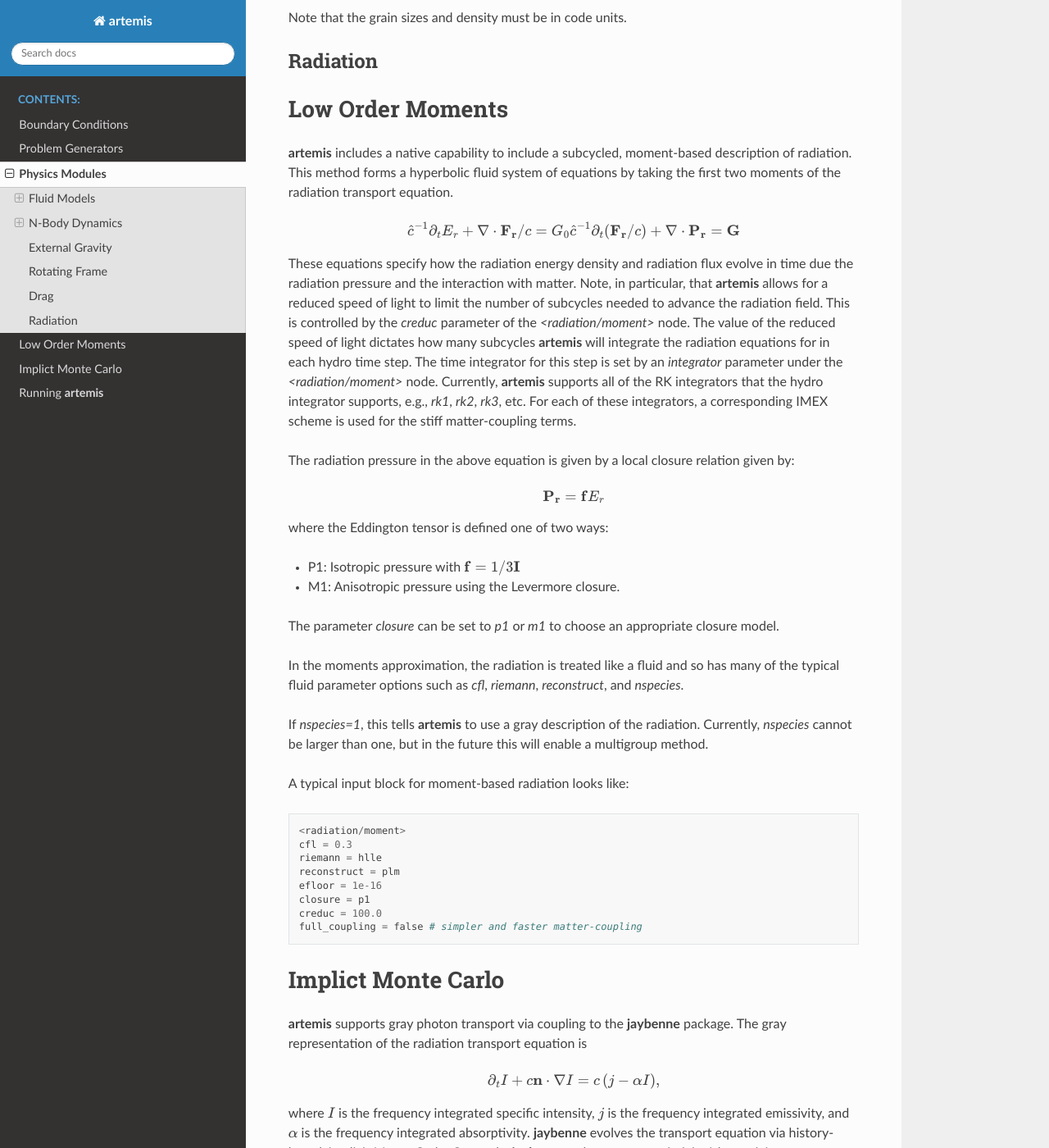
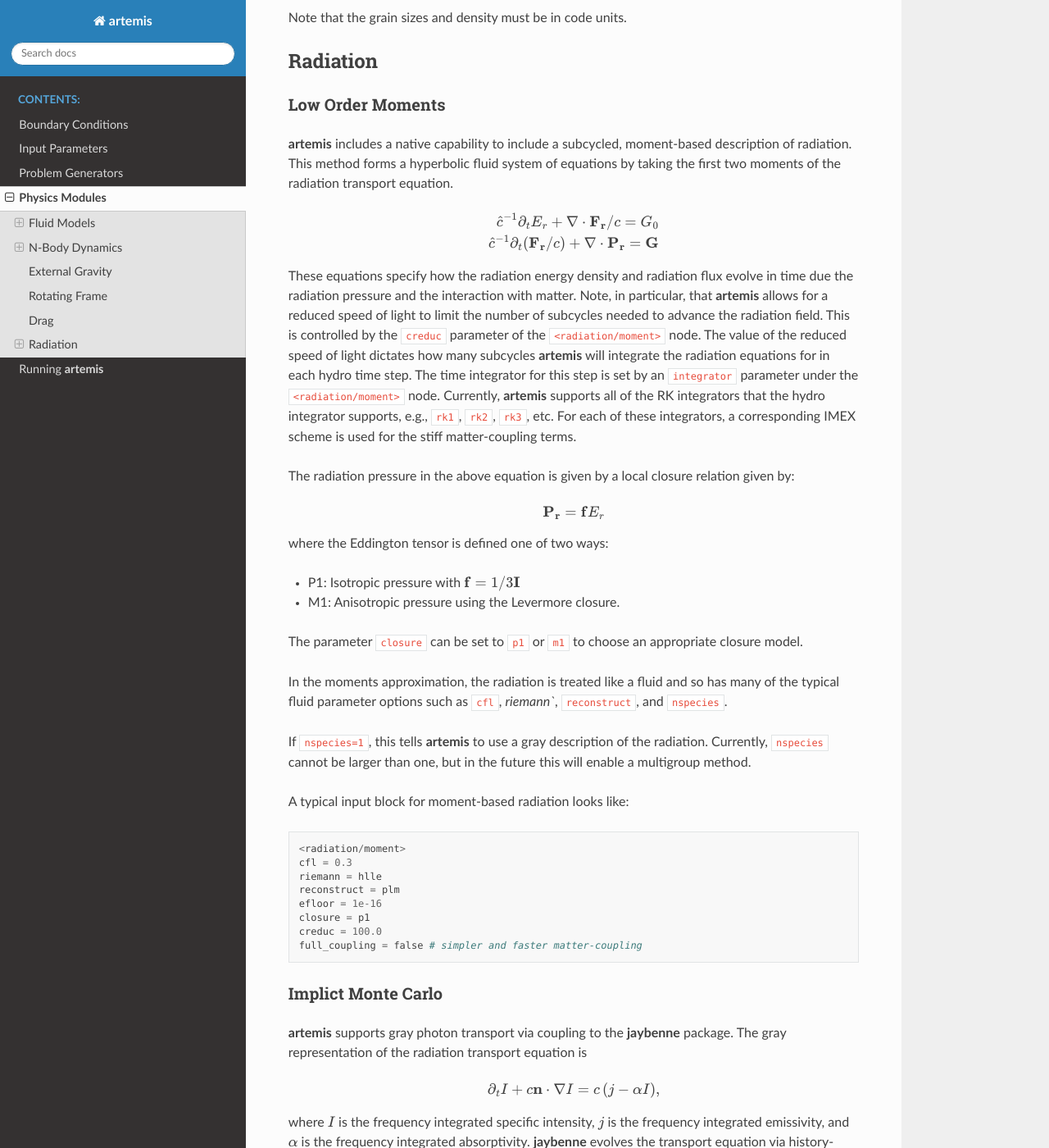
Before and after one commit to lanl/artemis, a Sphinx documentation site: the page built from doc/src/physics.rst, in a window 1280 px wide and 1400 px high, scrolled down 16986 px. Shown: the whole window at 82% size. Built offline with Sphinx 7.4.7 and the Read the Docs theme 3.1.0, drawn with Linux system fonts in a browser that asks for light colours; the version number could not be read and is left out.

Commit message:
Format docs

```diff
--- a/doc/src/physics.rst
+++ b/doc/src/physics.rst
@@ -415,6 +415,7 @@
    \frac{\partial (\rho v_r)}{\partial t} = - \gamma \rho v_r \\
    \frac{\partial (\rho v_\theta)}{\partial t} = - \gamma \rho v_\theta \\
    \frac{\partial (\rho v_\phi)}{\partial t} = - \beta \rho v_\phi \\
+
 where :math:`(r,\theta,\phi)` refers to a spherical coordinate system coordinate system centered on the particle.
 
 Two types of removal rates are available.
@@ -844,21 +845,21 @@
 ---------
 
 Low Order Moments
-=================
+^^^^^^^^^^^^^^^^^
 
 |code| includes a native capability to include a subcycled, moment-based description of radiation.
 This method forms a hyperbolic fluid system of equations by taking the first two moments of the radiation transport equation.
 
 .. math::
-   \hat{c}^{-1} \partial_t E_r + \mathbf{\nabla} \cdot \mathbf{F_r}/c = G_0
+   \hat{c}^{-1} \partial_t E_r + \mathbf{\nabla} \cdot \mathbf{F_r}/c = G_0 \\
    \hat{c}^{-1} \partial_t (\mathbf{F_r}/c) + \mathbf{\nabla} \cdot \mathbf{P_r} = \mathbf{G}
 
 These equations specify how the radiation energy density and radiation flux evolve in time due the radiation pressure and the interaction with matter.
 Note, in particular, that |code| allows for a reduced speed of light to limit the number of subcycles needed to advance the radiation field.
-This is controlled by the `creduc` parameter of the `<radiation/moment>` node.
+This is controlled by the ``creduc`` parameter of the ``<radiation/moment>`` node.
 The value of the reduced speed of light dictates how many subcycles |code| will integrate the radiation equations for in each hydro time step.
-The time integrator for this step is set by an `integrator` parameter under the `<radiation/moment>` node.
-Currently, |code| supports all of the RK integrators that the hydro integrator supports, e.g., `rk1`, `rk2`, `rk3`, etc.
+The time integrator for this step is set by an ``integrator`` parameter under the ``<radiation/moment>`` node.
+Currently, |code| supports all of the RK integrators that the hydro integrator supports, e.g., ``rk1``, ``rk2``, ``rk3``, etc.
 For each of these integrators, a corresponding IMEX scheme is used for the stiff matter-coupling terms.
 
 The radiation pressure in the above equation is given by a local closure relation given by:
@@ -871,12 +872,12 @@
 * P1: Isotropic pressure with :math:`\mathbf{f}= 1/3 \mathbf{I}`
 * M1: Anisotropic pressure using the Levermore closure.
 
-The parameter `closure` can be set to `p1` or `m1` to choose an appropriate closure model.
+The parameter ``closure`` can be set to ``p1`` or ``m1`` to choose an appropriate closure model.
 
-In the moments approximation, the radiation is treated like a fluid and so has many of the typical fluid parameter options such as `cfl`, `riemann`, `reconstruct`, and `nspecies`.
+In the moments approximation, the radiation is treated like a fluid and so has many of the typical fluid parameter options such as ``cfl``, `riemann``, ``reconstruct``, and ``nspecies``.
 
-If `nspecies=1`, this tells |code| to use a gray description of the radiation.
-Currently, `nspecies` cannot be larger than one, but in the future this will enable a multigroup method.
+If ``nspecies=1``, this tells |code| to use a gray description of the radiation.
+Currently, ``nspecies`` cannot be larger than one, but in the future this will enable a multigroup method.
 
 
 A typical input block for moment-based radiation looks like:
@@ -894,7 +895,7 @@
 
 
 Implict Monte Carlo
-===================
+^^^^^^^^^^^^^^^^^^^
 
 |code| supports gray photon transport via coupling to the |jaybenne| package.  The gray
 representation of the radiation transport equation is
--- a/src/radiation/params.yaml
+++ b/src/radiation/params.yaml
@@ -45,8 +45,8 @@
       _default: true
     creduc:
       _type: Real
-      _description: "Speed of light reduction factor, \hat{c} = c / creduc."
-      _default: 1.0
+      _description: "Speed of light reduction factor, c_hat = c / creduc."
+      _default: 1
     efloor:
       _type: Real
       _description: "Radiation energy density floor."
```
